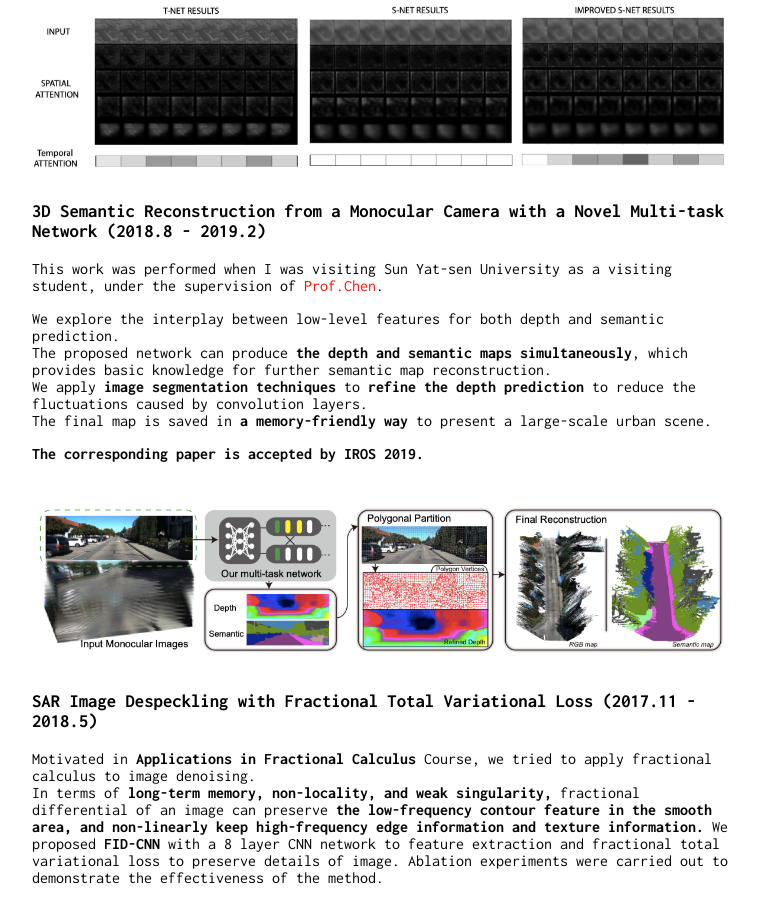
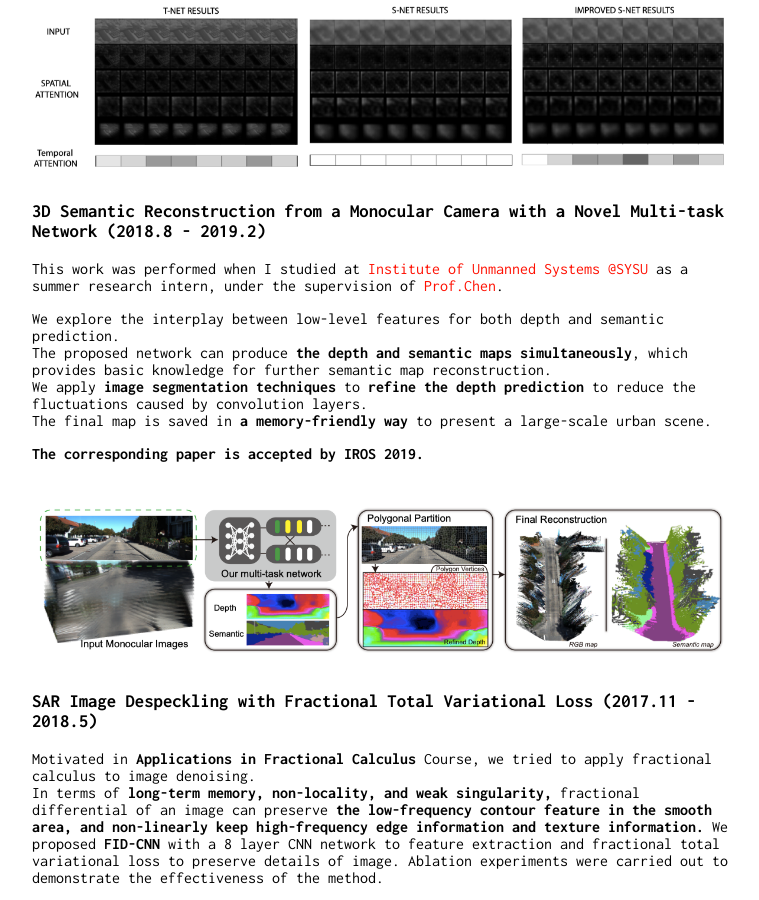
Before and after one commit to RaymondByc/raymondbyc-github.io, a Jekyll site: the page built from index.md, in a window 1280 px wide and 900 px high, scrolled down 1728 px. Shown: the whole window, without its empty margins (258-1017 px from the left). Built offline with Jekyll 4.4.1, drawn with Linux system fonts in a browser that asks for light colours; our own code applies the rules of GitHub Pages for plain Markdown files.

Commit message:
index update.

```diff
--- a/index.md
+++ b/index.md
@@ -60,7 +60,7 @@ __The corresponding paper is submitted to AAAI 2020.__
 
 ### 3D Semantic Reconstruction from a Monocular Camera with a Novel Multi-task Network (2018.8 - 2019.2)
 
-This work was performed when I was visiting Sun Yat-sen University as a visiting student, under the supervision of [Prof.Chen](http://carlib.net/).
+This work was performed when  I studied at [Institute of Unmanned Systems @SYSU](https://www.usilab.cn/) as a summer research intern, under the supervision of [Prof.Chen](http://carlib.net/).
 
 We explore the interplay between low-level features for both depth and semantic prediction.
 The proposed network can produce __the depth and semantic maps simultaneously__, which provides basic knowledge for further semantic map reconstruction.
```
